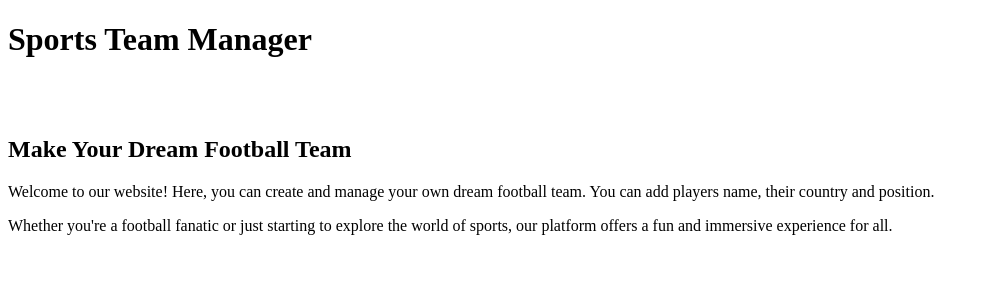
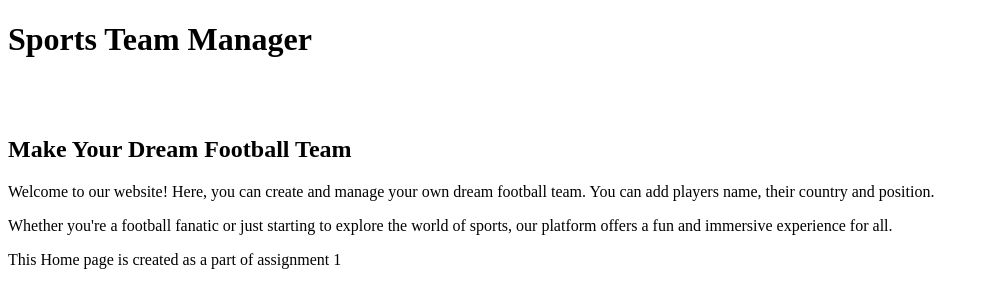
Before and after one commit to AdarshStaluGC/CSS_Project1, a PHP site: page /home.php in a window 1280 px wide. Shown: the part 70-378 px from the top of the page, without its empty margins (0-989 px from the left). Run offline with PHP 8.4, Linux system fonts and the light colour scheme.

Commit message:
Old Home page Updation

```diff
--- a/home.php
+++ b/home.php
@@ -8,6 +8,7 @@
     <h2>Make Your Dream Football Team</h2>
     <p>Welcome to our website! Here, you can create and manage your own dream football team. You can add players name, their country and position.</p>
     <p>Whether you're a football fanatic or just starting to explore the world of sports, our platform offers a fun and immersive experience for all.</p>
+    <p>This Home page is created as a part of assignment 1 </p>
 </main>
 </body>
 </html>
```
Also changed, not shown: README.md.
